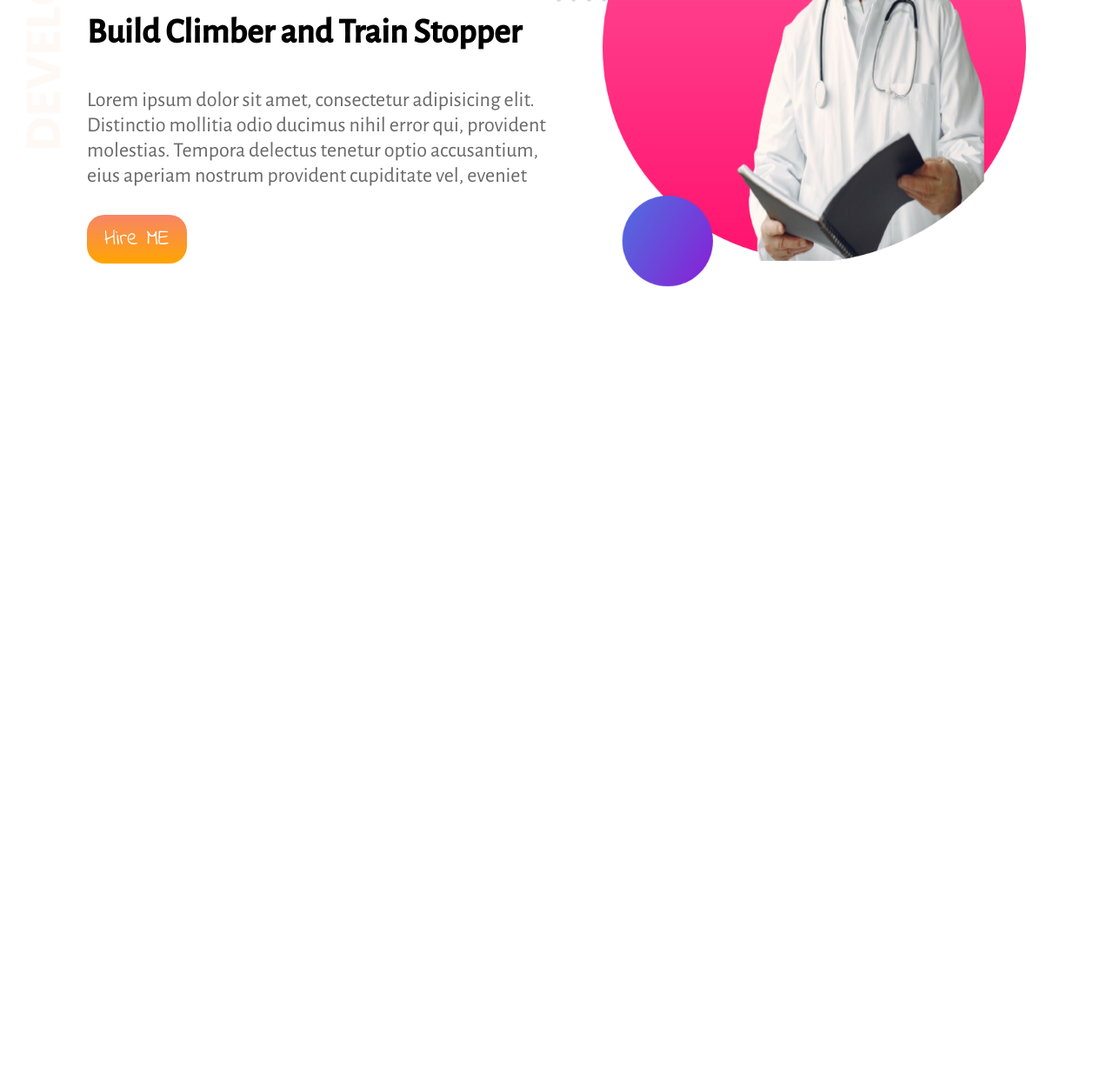
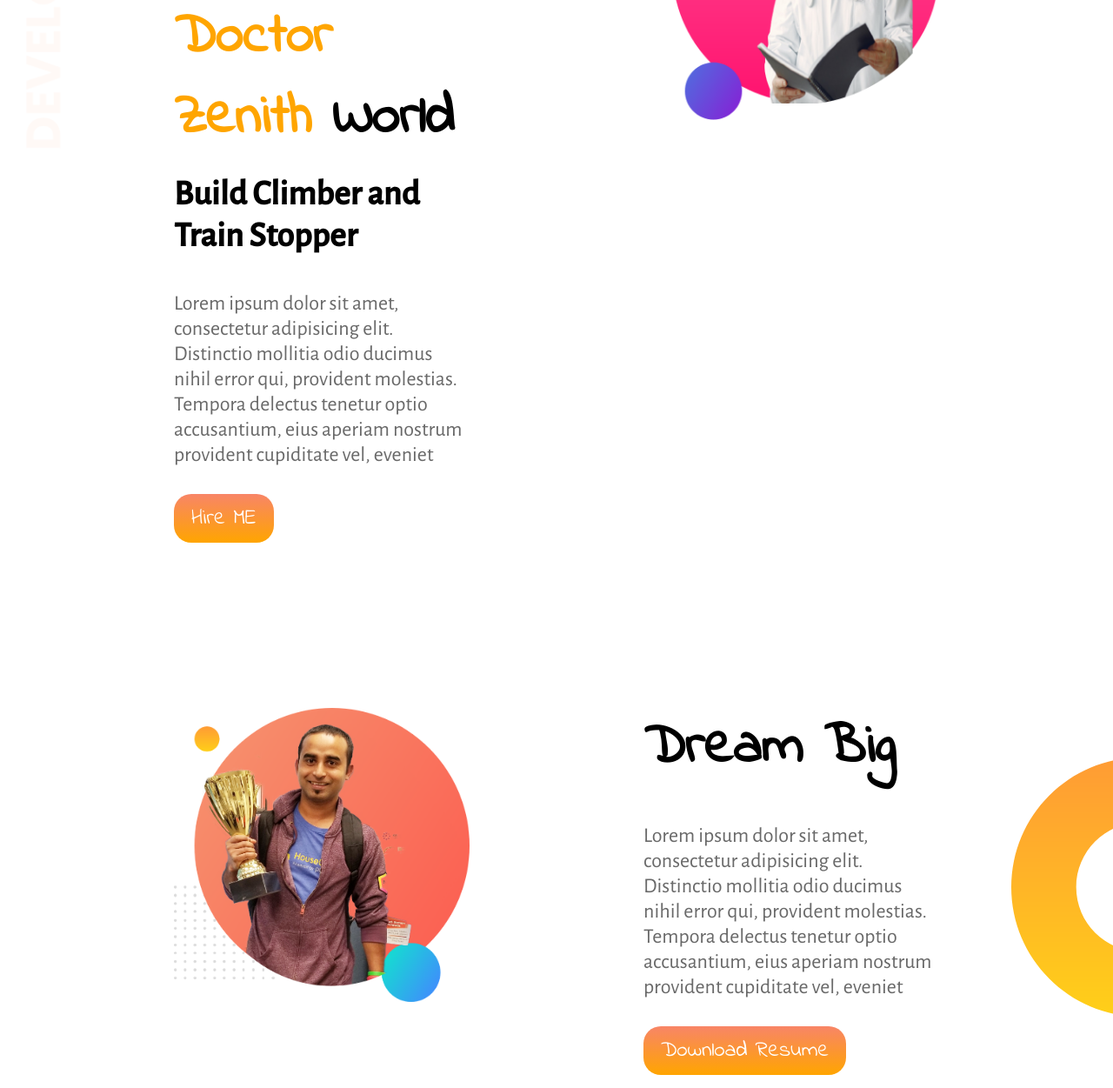
Before and after one commit to shafinrahman912/developer-portfolio, a plain HTML site: page index.html in a window 1280 px wide. Shown: the part 189-1440 px from the top of the page at 87% size. Before the commit the page ends 800 px from the top, so only its background shows below. Drawn offline with nearby package versions, Linux system fonts and the light colour scheme; a web font is replaced by a local one.

Commit message:
dream-section-added

```diff
--- a/css/style.css
+++ b/css/style.css
@@ -10,11 +10,14 @@ body {
     /* font-family: 'Fuggles', cursive;
     font-family: 'Indie Flower', cursive; */
 }
+
 /* intro started */
 .similar-width {
     width: 50%;
+    margin: 0 100px;
 }
-.intro{
+
+.intro {
     background-image: url(../images/top-banner.png);
     background-repeat: no-repeat;
 
@@ -22,33 +25,33 @@ body {
 
 .container {
     display: flex;
-    margin: 0 100px;
+    margin: 0 100px 200px 100px;
 }
 
-.intro-heading h1 {
+.heading h1 {
     font-size: 8vh;
     font-family: 'Indie Flower', cursive;
 }
 
-.intro-heading h1 span {
+.heading h1 span {
     color: #FFA500;
 }
 
-.intro-heading h3 {
+.heading h3 {
     font-size: 5vh;
     font-family: 'Alegreya Sans', sans-serif;
     margin: 2vh 0;
 }
 
-.intro-body p{
+.text-body p {
     font-size: 3vh;
     padding: 20px 0;
     margin: 20px 0;
-    color:#696969
+    color: #696969
 }
 
 
-.hire-me-btn {
+.text-body-btn {
     text-decoration: none;
     background-image: linear-gradient(#F88567, #FFA500);
     border-radius: 20px;
@@ -60,7 +63,18 @@ body {
 
 }
 
-.intro-img img {
+.text-img img {
     width: 100%;
 
 }
+
+/* intro end */
+/* dream started */
+.dream {
+    background-image: url(../images/dream-bg.png);
+    background-repeat: no-repeat;
+    background-position: right;
+
+
+}
+ /* dream section end */
--- a/index.html
+++ b/index.html
@@ -21,32 +21,57 @@
     <section class="intro">
         <div class="container">
             <div class="intro-desciption  similar-width">
-                <div class="intro-heading">
+                <div class="heading">
                     <h1>Welocome To</h1>
                     <h1><span>Doctor Zenith</span> World</h1>
                     <h3>Build Climber and Train Stopper</h3>
                 </div>
-                <div class="intro-body">
+                <div class="text-body">
                     <p> Lorem ipsum dolor sit amet, consectetur adipisicing elit. Distinctio mollitia odio ducimus nihil
                         error qui, provident molestias. Tempora delectus tenetur optio accusantium, eius aperiam nostrum
                         provident cupiditate vel, eveniet
                     </p>
-                    <a class="hire-me-btn" href="https://github.com/shafinrahman912" target="_blank">Hire ME</a>
+                    <a class="text-body-btn" href="https://github.com/shafinrahman912" target="_blank">Hire ME</a>
 
                 </div>
             </div>
 
-            <div class="intro-img similar-width">
+            <div class="text-img similar-width">
                 <img src="images/my-bg3.png" alt="Doctor's pic">
 
             </div>
         </div>
     </section>
+    <!-- intro section end -->
 
 
 
-    <!-- intro section end -->
+     <!-- dream section started -->
+     <section class="dream">
+        <div class="container">
+            <div class="text-img similar-width">
+                <img src="images/jhankar.png" alt="Doctor's pic">
 
+            </div>
+            <div class="dream-desciption  similar-width">
+                <div class="heading">
+                    <h1>Dream Big</h1>
+
+                </div>
+                <div class="text-body ">
+                    <p> Lorem ipsum dolor sit amet, consectetur adipisicing elit. Distinctio mollitia odio ducimus nihil
+                        error qui, provident molestias. Tempora delectus tenetur optio accusantium, eius aperiam nostrum
+                        provident cupiditate vel, eveniet
+                    </p>
+                    <a class="text-body-btn" href="https://github.com/shafinrahman912" target="_blank">Download Resume</a>
+
+                </div>
+            </div>
+
+
+        </div>
+    </section>
+    <!-- dream section end -->
 
 
 
```
